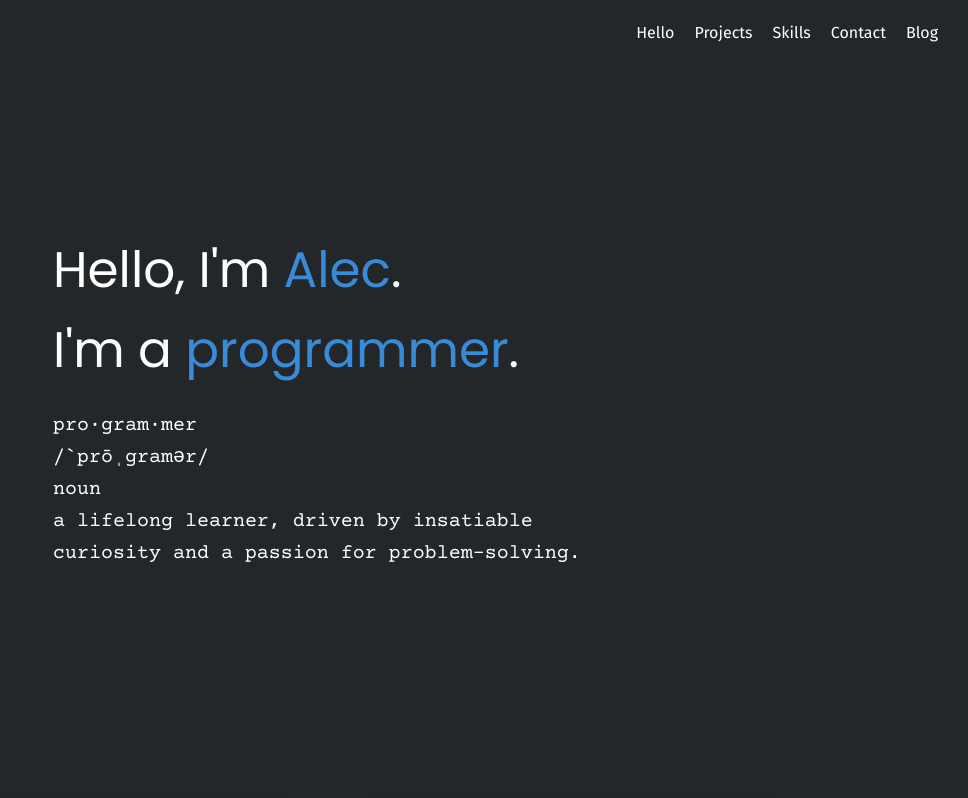
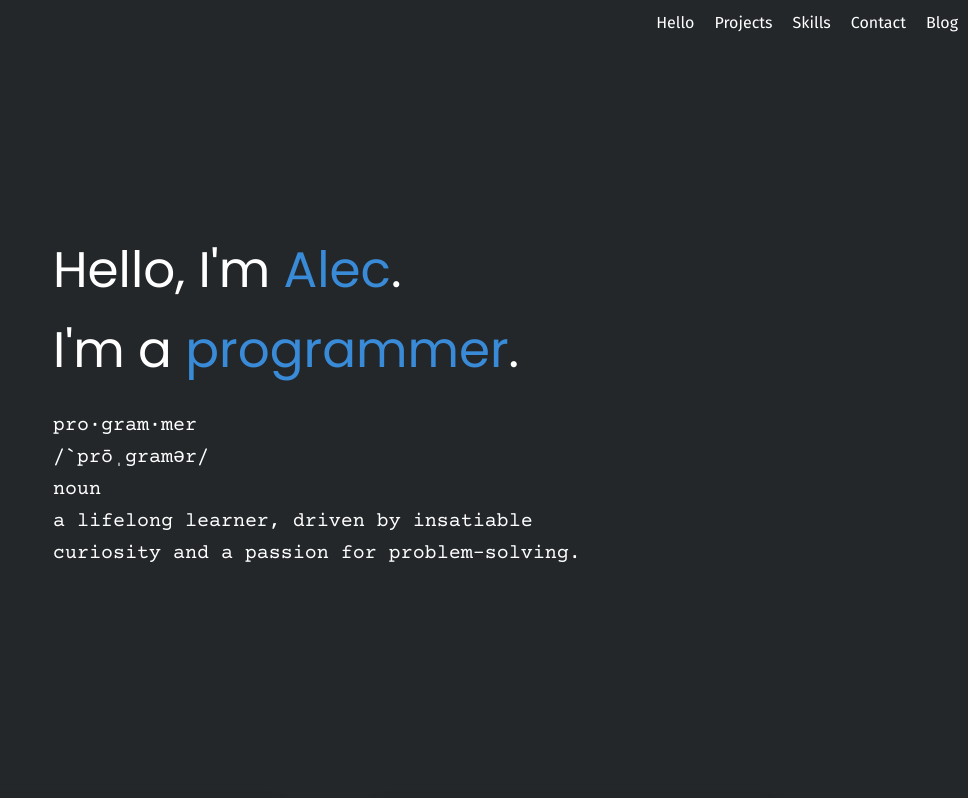
Before and after one commit to AlecFessler/dev-portfolio, a Next.js app: page / in a window 1280 px wide. Shown: the top 798 px of the page, without its empty margins (312-1280 px from the left). Built offline with nearby package versions, Linux system fonts and the light colour scheme.

Commit message:
header padding reduced

```diff
--- a/src/components/header/Header.tsx
+++ b/src/components/header/Header.tsx
@@ -9,7 +9,7 @@ const HeaderContainer = styled.header`
   display: flex;
   justify-content: flex-end;
   align-items: center;
-  padding: 2rem;
+  padding: 1rem 0;
   position: fixed;
   top: 0;
   width: 100%;
```
